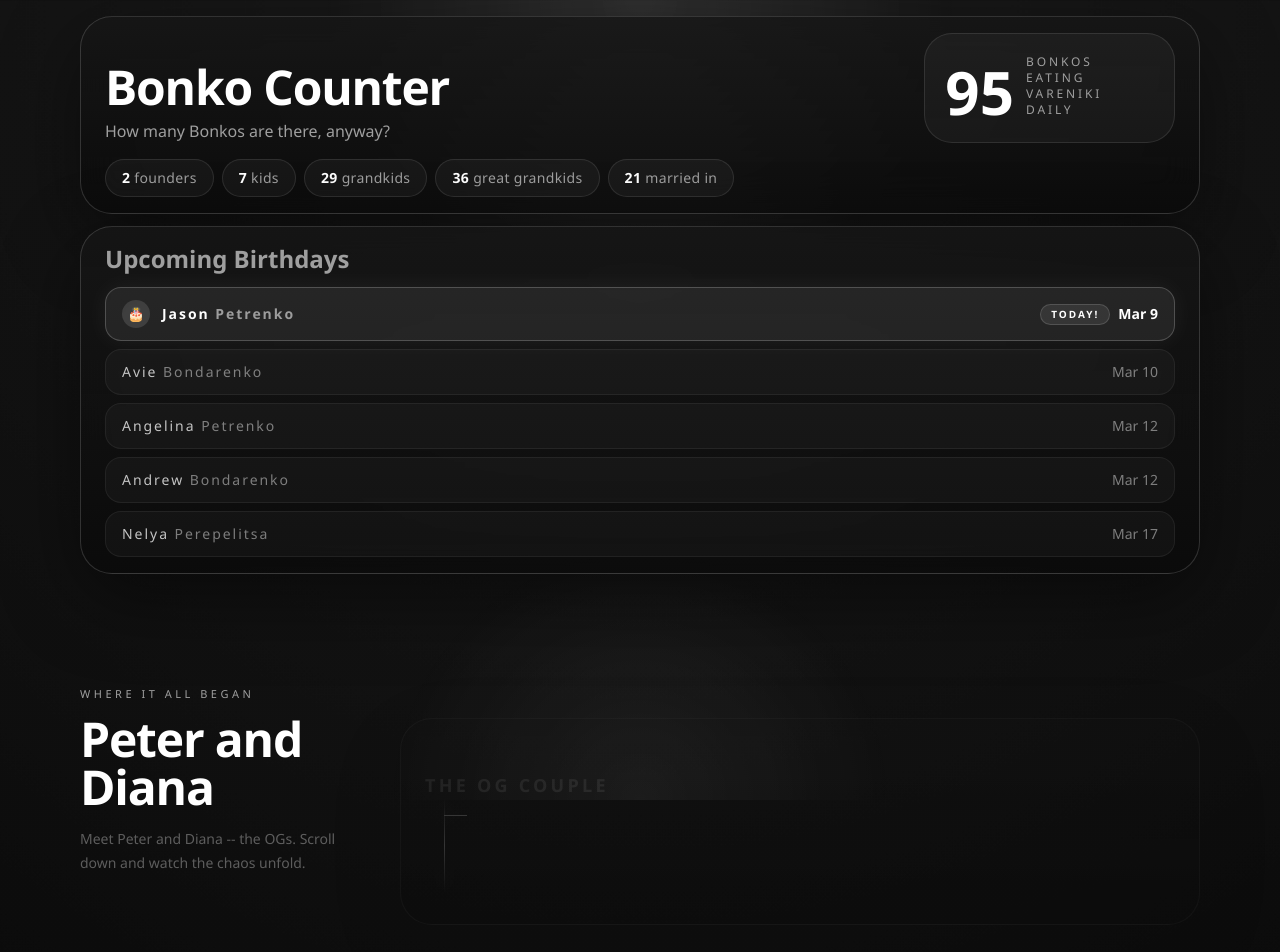
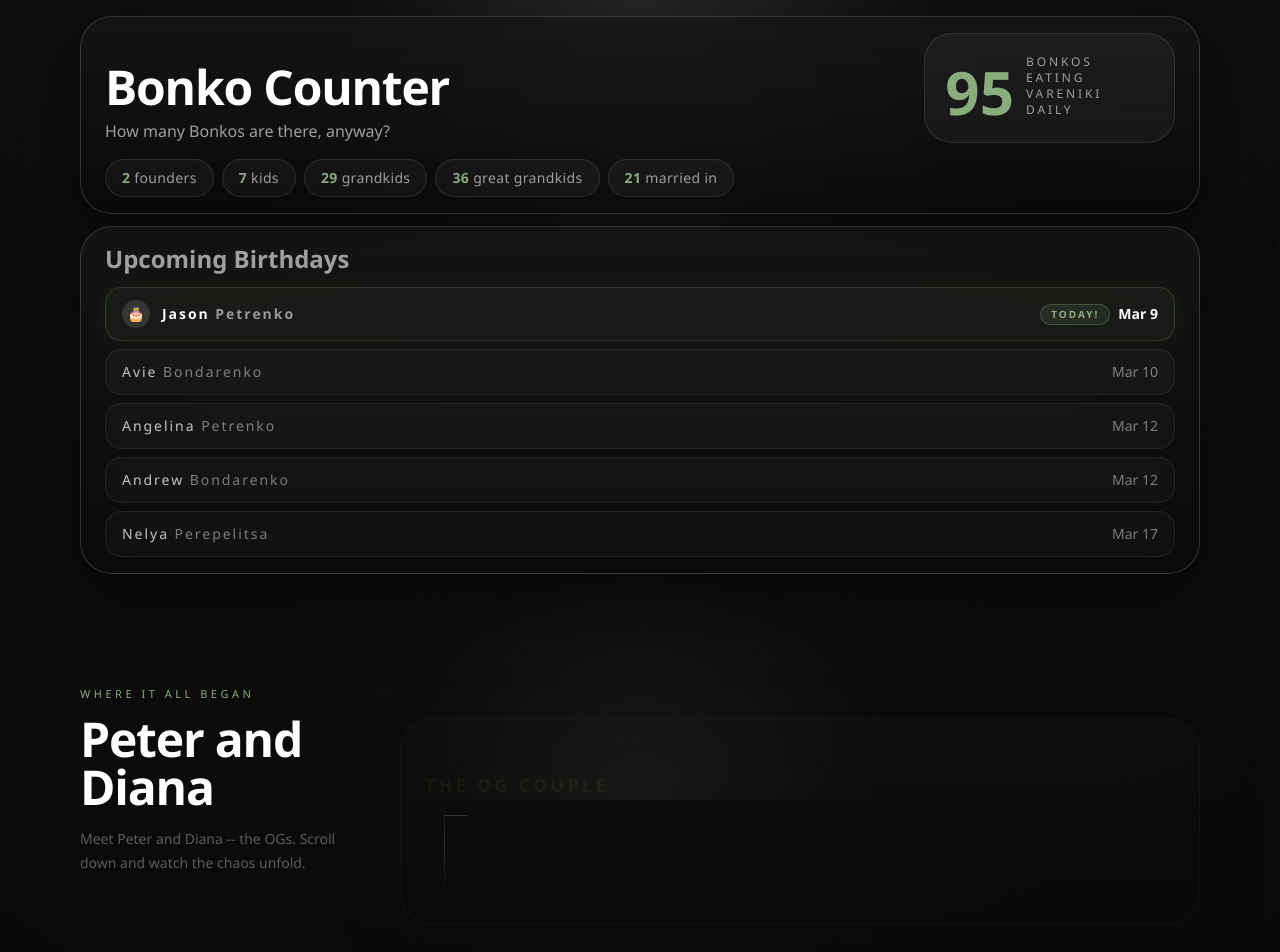
Before and after one commit to pavlikbond/bonko-counter, a React (Vite) app: page / in a window 1280 px wide. Shown: the top 952 px of the page. Built offline with nearby package versions, Linux system fonts and the light colour scheme.

Commit message:
Refactor styles across components to utilize new color variables for improved consistency and visual appeal. Update text colors in App, BdayBadge, CoupleCard, FamilyBranchGroup, GenerationSection, and UpcomingBirthdays components.

```diff
--- a/src/App.tsx
+++ b/src/App.tsx
@@ -97,7 +97,7 @@ function App() {
 
               <div className="rounded-[1.75rem] border border-white/10 bg-white/4 p-4 md:p-5">
                 <div className="flex items-end gap-3">
-                  <span className="text-6xl font-semibold leading-none text-white md:text-6xl">
+                  <span className="text-6xl font-semibold leading-none text-(--color-accent) md:text-6xl">
                     {totalFamilyMembers}
                   </span>
                   <span className="max-w-32 pb-1 text-xs uppercase tracking-[0.24em] text-(--color-muted)">
@@ -119,7 +119,7 @@ function App() {
                   key={stat.label}
                   className="rounded-full border border-white/10 bg-white/4 px-4 py-2 text-sm tracking-wide text-(--color-muted)"
                 >
-                  <span className="font-semibold text-white">{stat.value}</span> {stat.label}
+                  <span className="font-semibold text-(--color-accent)">{stat.value}</span> {stat.label}
                 </span>
               ))}
             </div>
--- a/src/components/BdayBadge.tsx
+++ b/src/components/BdayBadge.tsx
@@ -22,7 +22,7 @@ function BdayBadge({ bday }: { bday?: string }) {
           role="button"
           tabIndex={0}
           onClick={(e) => e.stopPropagation()}
-          className="ml-2 inline-flex h-7 w-7 shrink-0 cursor-pointer items-center justify-center rounded-full border border-white/10 bg-white/5 align-middle text-white/50 transition-colors hover:border-white/25 hover:bg-white/10 hover:text-white/80 focus-visible:outline-none focus-visible:ring-2 focus-visible:ring-white/30"
+          className="ml-2 inline-flex h-7 w-7 shrink-0 cursor-pointer items-center justify-center rounded-full border border-white/10 bg-white/5 align-middle text-white/50 transition-colors hover:border-[rgba(138,173,126,0.3)] hover:bg-[rgba(138,173,126,0.12)] hover:text-(--color-accent) focus-visible:outline-none focus-visible:ring-2 focus-visible:ring-white/30"
           aria-label={`Birthday: ${formatBday(bday)}`}
         >
           <svg viewBox="0 0 24 24" className="h-3.5 w-3.5 fill-current">
--- a/src/components/CoupleCard.tsx
+++ b/src/components/CoupleCard.tsx
@@ -7,6 +7,7 @@ type CoupleCardProps = {
   index: number
   compact?: boolean
   dark?: boolean
+  founders?: boolean
   clickable?: boolean
   expanded?: boolean
   showExpandCue?: boolean
@@ -19,6 +20,7 @@ function CoupleCard({
   index,
   compact = false,
   dark = false,
+  founders = false,
   clickable = false,
   expanded = false,
   showExpandCue = false,
@@ -54,12 +56,12 @@ function CoupleCard({
                 compact ? 'text-sm md:text-base' : 'text-base md:text-lg'
               }`}
             >
-              <span className="underline decoration-white/30 underline-offset-4">{member.name}</span>
+              <span className={`underline underline-offset-4 ${founders ? 'text-(--color-gold) decoration-(--color-gold)/30' : 'decoration-white/30'}`}>{member.name}</span>
               <BdayBadge bday={member.bday} />
               {member.spouse ? (
                 <>
                   <span className={`mx-1.5 ${dark ? 'text-white/30' : 'text-white/40'}`}>&amp;</span>
-                  <span>{member.spouse.name}</span>
+                  <span className={founders ? 'text-(--color-gold)' : ''}>{member.spouse.name}</span>
                   <BdayBadge bday={member.spouse.bday} />
                 </>
               ) : null}
--- a/src/components/FamilyBranchGroup.tsx
+++ b/src/components/FamilyBranchGroup.tsx
@@ -36,7 +36,7 @@ function FamilyBranchGroup({
           </p>
         ) : null}
 
-        <h3 className="mt-1 text-lg font-semibold uppercase tracking-[0.18em] text-white">
+        <h3 className={`mt-1 text-lg font-semibold uppercase tracking-[0.18em] ${generation === 1 ? 'text-(--color-gold)' : 'text-white'}`}>
           {group.label}
           {group.formerSpouse ? (
             <span className="text-white/40">
@@ -60,6 +60,7 @@ function FamilyBranchGroup({
                 index={groupIndex * 2 + index}
                 compact={generation > 1}
                 dark={isDeepGeneration}
+                founders={generation === 1}
                 clickable={childCount > 0}
                 expanded={isExpandableBranch && isExpanded}
                 showExpandCue={isExpandableBranch}
--- a/src/components/GenerationSection.tsx
+++ b/src/components/GenerationSection.tsx
@@ -21,7 +21,7 @@ const GenerationSection = forwardRef<HTMLElement, GenerationSectionProps>(functi
     >
       <div className="grid w-full gap-8 lg:grid-cols-[minmax(220px,280px)_minmax(0,1fr)] lg:gap-10">
         <div className="lg:sticky lg:top-32 h-fit">
-          <p className="text-[11px] uppercase tracking-[0.32em] text-(--color-muted)">
+          <p className="text-[11px] uppercase tracking-[0.32em] text-(--color-accent)">
             {section.eyebrow}
           </p>
           <h2 className="mt-3 max-w-sm text-3xl font-semibold tracking-tight text-white md:text-5xl">
--- a/src/components/UpcomingBirthdays.tsx
+++ b/src/components/UpcomingBirthdays.tsx
@@ -30,7 +30,7 @@ function UpcomingBirthdays({ entries }: { entries: BirthdayEntry[] }) {
               key={`${entry.name}-${entry.bday}`}
               className={`flex items-center justify-between rounded-2xl border px-4 py-3 ${
                 isToday
-                  ? "border-white/20 bg-white/8 shadow-[0_0_24px_rgba(255,255,255,0.06)]"
+                  ? "border-[rgba(138,173,126,0.2)] bg-[rgba(138,173,126,0.06)] shadow-[0_0_24px_rgba(138,173,126,0.08)]"
                   : "border-white/6 bg-white/3"
               }`}
             >
@@ -52,7 +52,7 @@ function UpcomingBirthdays({ entries }: { entries: BirthdayEntry[] }) {
 
               <div className="flex items-center gap-2">
                 {isToday ? (
-                  <span className="rounded-full border border-white/15 bg-white/8 px-2.5 py-0.5 text-[10px] font-bold uppercase tracking-[0.2em] text-white">
+                  <span className="rounded-full border border-[rgba(138,173,126,0.3)] bg-[rgba(138,173,126,0.12)] px-2.5 py-0.5 text-[10px] font-bold uppercase tracking-[0.2em] text-(--color-accent)">
                     Today!
                   </span>
                 ) : null}
--- a/src/index.css
+++ b/src/index.css
@@ -19,6 +19,8 @@
   --color-line-soft: rgba(219, 219, 219, 0.18);
   --color-text: #f3f3f3;
   --color-muted: #9f9f9f;
+  --color-accent: #8aad7e;
+  --color-gold: #d4a054;
 }
 
 html {
@@ -30,7 +32,7 @@ body {
   min-height: 100vh;
   margin: 0;
   background:
-    radial-gradient(circle at top, rgba(255, 255, 255, 0.08), transparent 24%),
+    radial-gradient(circle at top, rgba(138, 173, 126, 0.06), transparent 24%),
     linear-gradient(180deg, #080808 0%, #020202 100%);
   color: var(--color-text);
   font-family:
@@ -38,7 +40,7 @@ body {
 }
 
 body::selection {
-  background: rgba(255, 255, 255, 0.24);
+  background: rgba(138, 173, 126, 0.30);
 }
 
 #root {
@@ -65,7 +67,7 @@ body::selection {
   bottom: 0.5rem;
   width: 1px;
   background: linear-gradient(180deg, transparent, var(--color-line), transparent);
-  box-shadow: 0 0 18px rgba(255, 255, 255, 0.25);
+  box-shadow: 0 0 18px rgba(138, 173, 126, 0.30);
 }
 
 .branch-item {
@@ -81,7 +83,7 @@ body::selection {
   width: 1.25rem;
   height: 1px;
   background: var(--color-line);
-  box-shadow: 0 0 18px rgba(255, 255, 255, 0.3);
+  box-shadow: 0 0 18px rgba(138, 173, 126, 0.35);
 }
 
 .inline-branch-panel {
@@ -152,8 +154,8 @@ body::selection {
   width: 0.4rem;
   height: 0.4rem;
   border-radius: 999px;
-  background: rgba(255, 255, 255, 0.7);
-  box-shadow: 0 0 14px rgba(255, 255, 255, 0.2);
+  background: rgba(138, 173, 126, 0.75);
+  box-shadow: 0 0 14px rgba(138, 173, 126, 0.25);
 }
 
 @media (min-width: 768px) {
```
